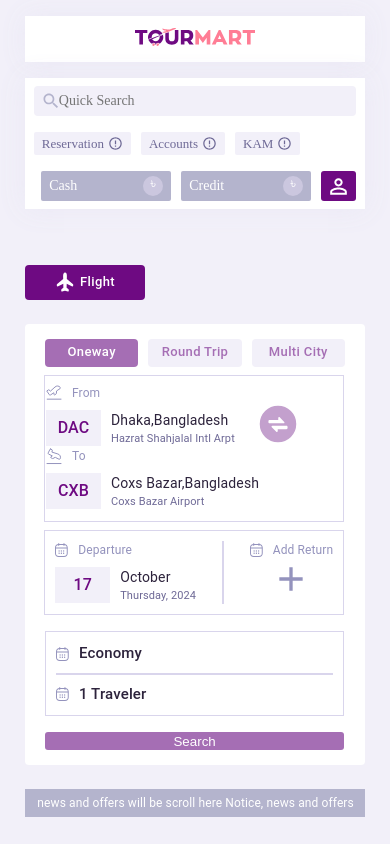
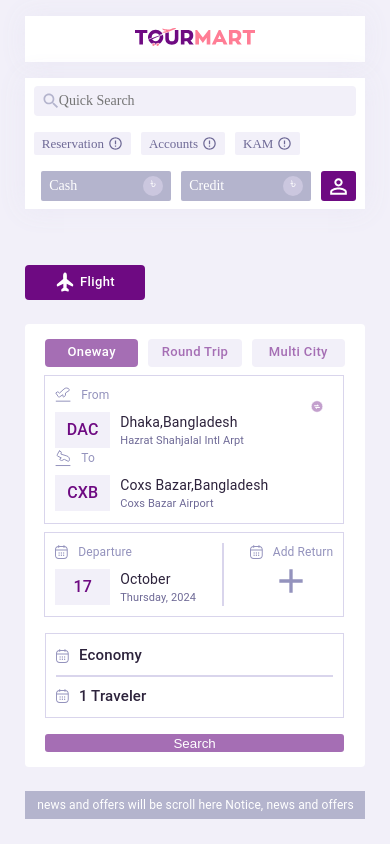
Before and after one commit to khademultourmartit/tmota-b2b, a Next.js app: page /dashboard in a window 390 px wide. Built offline with nearby package versions, Linux system fonts and the light colour scheme; no server answers.

Commit message:
updateResposive

```diff
--- a/src/app/(dashboard)/flight-list/_components/OnewayAndRoundway.tsx
+++ b/src/app/(dashboard)/flight-list/_components/OnewayAndRoundway.tsx
@@ -218,18 +218,17 @@ const OnewayAndRoundway = ({
           sm={12}
           md={12}
           lg={5.5}
-          sx={{
+          style={{
             border: "1px solid #D9D5EC",
             padding: "10px",
           }}
         >
-          {/* From arrival  airport */}
           <Grid
             item
             xs={12}
             sm={12}
-            md={12}
-            lg={5.5}
+            md={6}
+            lg={6}
             sx={{
               position: "relative",
             }}
@@ -337,25 +336,19 @@ const OnewayAndRoundway = ({
 
               <Image
                 onClick={handleReverseDestination}
-                style={{
-                  position: "absolute",
-                  right: "35px",
-                  top: "20px",
-                  cursor: "pointer",
-                }}
-                width={40}
+                className="switch-image-btn"
+                width={25}
                 src={reverse}
                 alt="reverse icon"
               />
             </Box>
           </Grid>
 
-          {/* To arrival airport */}
           <Grid
             item
             xs={12}
             sm={12}
-            md={12}
+            md={6}
             lg={6}
             sx={{
               position: "relative",
--- a/src/app/globals.css
+++ b/src/app/globals.css
@@ -122,3 +122,65 @@ a {
   position: absolute;
   left: -3px;
 }
+
+/*  switch button  */
+
+.switch-image-btn {
+  position: absolute;
+  width: 20px;
+  right: 10px;
+  top: 25px;
+}
+
+@media (min-width: 1200px) {
+  .switch-image-btn {
+    width: 20px;
+    right: 10px;
+    top: 25px;
+  }
+}
+
+/* Large devices (desktops, 992px and up) */
+@media (min-width: 992px) and (max-width: 1199px) {
+  .switch-image-btn {
+    width: 25px;
+    right: 35px;
+    top: 20px;
+  }
+}
+
+/* Medium devices (tablets, 768px to 991px) */
+@media (min-width: 768px) and (max-width: 991px) {
+  .switch-image-btn {
+    width: 22px;
+    right: 30px;
+    top: 18px;
+  }
+}
+
+/* Small devices (phones, 576px to 767px) */
+@media (min-width: 576px) and (max-width: 767px) {
+  .switch-image-btn {
+    width: 20px;
+    right: 25px;
+    top: 15px;
+  }
+}
+
+/* Extra small devices (phones, less than 576px) */
+@media (max-width: 575px) {
+  .switch-image-btn {
+    width: 15px;
+    right: 15px;
+    top: 10px;
+  }
+}
+
+/* Ultra-small devices (wearables, less than 400px) */
+@media (max-width: 400px) {
+  .switch-image-btn {
+    width: 12px;
+    right: 10px;
+    top: 8px;
+  }
+}
```
